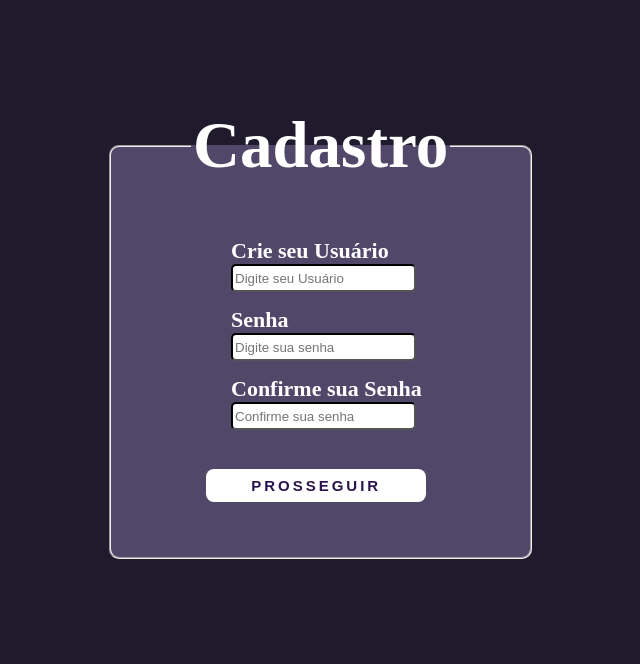
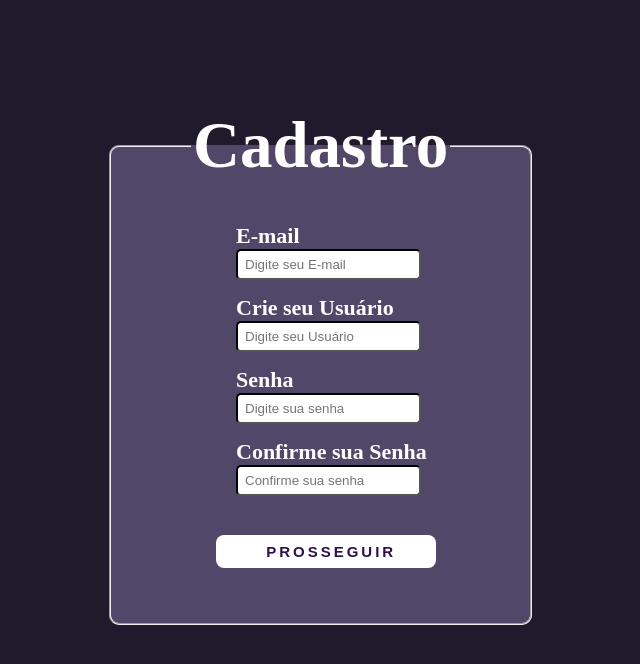
Before and after one commit to FugiroCompany/Tela-Cadastro-Fugiro, a plain HTML site: page index.html in a window 1280 px wide. Shown: the whole page, without its empty margins (601-1241 px from the left). Drawn offline with Linux system fonts and the light colour scheme.

Commit message:
adição campos-cadastro

```diff
--- a/index.html
+++ b/index.html
@@ -18,6 +18,10 @@
 
                 <legend>Cadastro</legend>
 
+                <label> E-mail
+
+                    <input placeholder="Digite seu E-mail" type="email" name="email" id="email" required>
+                </label>
 
 
                 <label> Crie seu Usuário
--- a/styles.css
+++ b/styles.css
@@ -40,11 +40,12 @@ legend {
 }
 
 label {
+
     font-size: 22px;
     display: block;
     margin-bottom: 15px;
-    margin-left: 40px;
-    margin-top: 15px;
+    margin-left: 45px;
+    margin-top: 0px;
 
 
 }
@@ -53,8 +54,8 @@ input {
     display: block;
     border-color: black;
     border-radius: 5px;
-    height: 22px;
-
+    height: 25px;
+    text-indent: 5px;
 }
 
 .Data {
@@ -66,7 +67,6 @@ input {
 
 
 .botao {
-
 
     font-size: 15px;
     cursor: pointer;
@@ -83,4 +83,7 @@ input {
     background: white;
     box-shadow: 0px 0px 0px -20px #00ff8052;
     text-decoration: none;
+    margin-left: 25px;
+
+
 }
```
